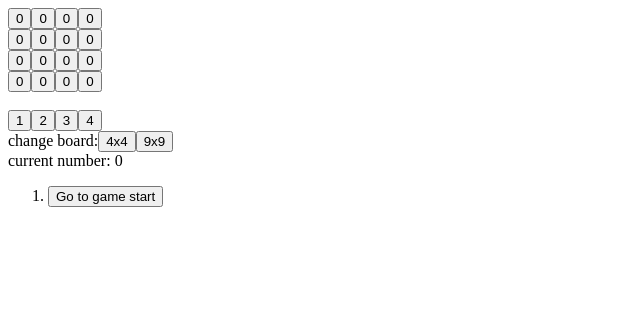
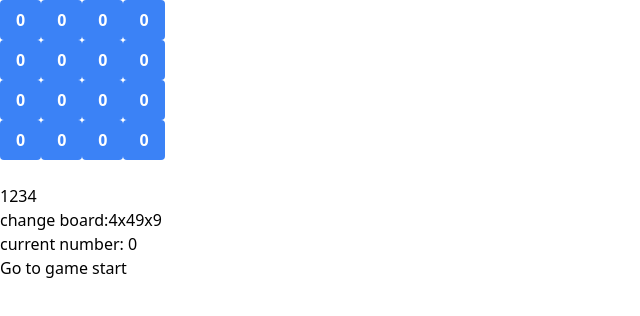
Before and after one commit to nickhart/SudokuNext, a Next.js app: page /sudoku in a window 1280 px wide. Shown: the top 316 px of the page, without its empty margins (0-640 px from the left). Built offline with nearby package versions, Linux system fonts and the light colour scheme.

Commit message:
cleaned up tsconfig and moved tailwind.config.css to the src/ dir removed old css added _app.tsx fixed missing key issue

```diff
--- /dev/null
+++ b/pages/_app.tsx
@@ -0,0 +1,7 @@
+// These styles apply to every route in the application
+import '@/styles/globals.css'
+import type { AppProps } from 'next/app'
+
+export default function App({ Component, pageProps }: AppProps) {
+  return <Component {...pageProps} />
+}
--- a/pages/index.js
+++ b/pages/index.js
@@ -1,5 +1,5 @@
 import Head from 'next/head';
-import styles from '../styles/Home.module.css';
+// import styles from '../styles/Home.module.css';
 
 export default function Home() {
   return (
--- a/src/components/Board.tsx
+++ b/src/components/Board.tsx
@@ -10,10 +10,11 @@ export const Board: React.FC<{
 }> = ({ degree, cells, onClick }) => {
 
   function renderCell(index: number) {
+    const key = `cell.${index}`;
     return (
       <Cell
         value={cells[index]}
-        key={index}
+        key={key}
         onClick={() => onClick(index)}
       />
     );
@@ -22,8 +23,8 @@ export const Board: React.FC<{
   const rowValues = rowValuesForDegree(degree);
   return (
     <div>
-      {rowValues.map((row: Array<number>) => (
-        <div className="board-row">
+      {rowValues.map((row: Array<number>, index: number) => (
+        <div className="board-row" key={`row.${index}`}>
           {row.map((value: number) => renderCell(value))}
         </div>
       ))}
--- a/src/components/Cell.tsx
+++ b/src/components/Cell.tsx
@@ -1,11 +1,13 @@
 import React from "react";
+
+{/* <button class="bg-blue-500 hover:bg-blue-700 text-white font-bold py-2 px-4 rounded"> */}
 
 export const Cell: React.FC<{
   value: number;
   onClick: (index: number) => void;
 }> = ({ value, onClick }) => {
   return (
-    <button className="cell" onClick={() => onClick(value)}>
+    <button className="bg-blue-500 hover:bg-blue-700 text-white font-bold py-2 px-4 rounded" onClick={() => onClick(value)}>
       {value}
     </button>
   );
--- a/src/components/Game.tsx
+++ b/src/components/Game.tsx
@@ -70,16 +70,16 @@ export const Game: React.FC<{ startDegree: number }> = ({ startDegree }) => {
     stepNumber === 0 ? (
       <div>
         change board:
-        <button onClick={() => changeDegree(2)}>4x4</button>
-        <button onClick={() => changeDegree(3)}>9x9</button>
+        <button key="degree.2" onClick={() => changeDegree(2)}>4x4</button>
+        <button key="degree.3" onClick={() => changeDegree(3)}>9x9</button>
       </div>
     ) : (
       ""
     );
 
   function renderChoice(index: number) {
-    const key = `choice_${index}`;
-    return <button onClick={() => setCurrentNumber(index)}>{index}</button>;
+    const key = `choice.${index}`;
+    return <button key={key} onClick={() => setCurrentNumber(index)}>{index}</button>;
   }
 
   const choiceValues = choicesForDegree(degree);
--- /dev/null
+++ b/src/tailwind.config.js
@@ -0,0 +1,15 @@
+/** @type {import('tailwindcss').Config} */
+module.exports = {
+  content: [
+    './app/**/*.{js,ts,jsx,tsx,mdx}', // Note the addition of the `app` directory.
+    './pages/**/*.{js,ts,jsx,tsx,mdx}',
+    './components/**/*.{js,ts,jsx,tsx,mdx}',
+
+    // Or if using `src` directory:
+    './src/**/*.{js,ts,jsx,tsx,mdx}',
+  ],
+  theme: {
+    extend: {},
+  },
+  plugins: [],
+}
--- a/tailwind.config.js
+++ /dev/null
@@ -1,11 +0,0 @@
-/** @type {import('tailwindcss').Config} */
-module.exports = {
-  content: [
-    "./pages/**/*.{js,ts,jsx,tsx,mdx}",
-    "./src/**/*.{js,ts,jsx,tsx,mdx}",
-  ],
-  theme: {
-    extend: {},
-  },
-  plugins: [],
-}
```
Also changed, not shown: styles/Home.module.css (deleted, +0 -91 lines), tsconfig.json (+7 -1 lines).
